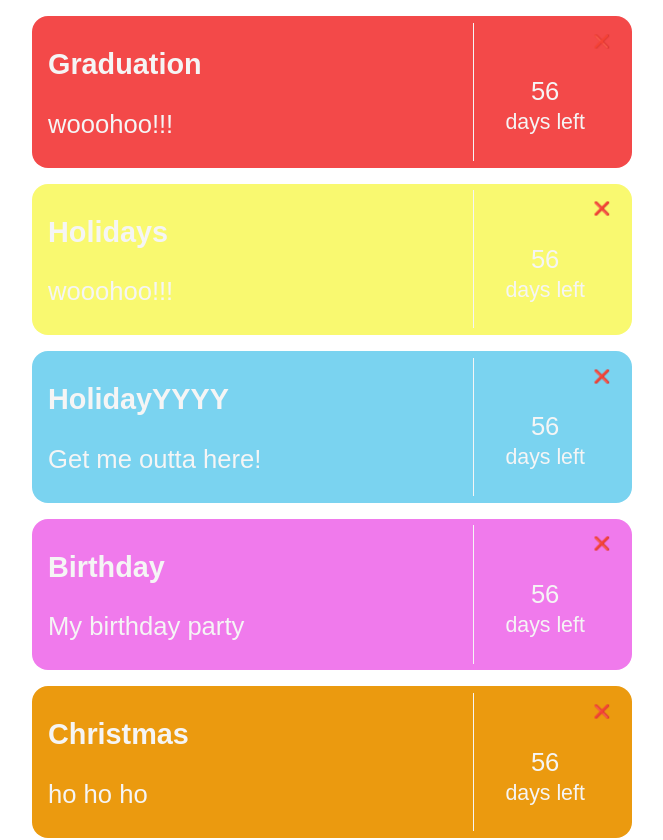
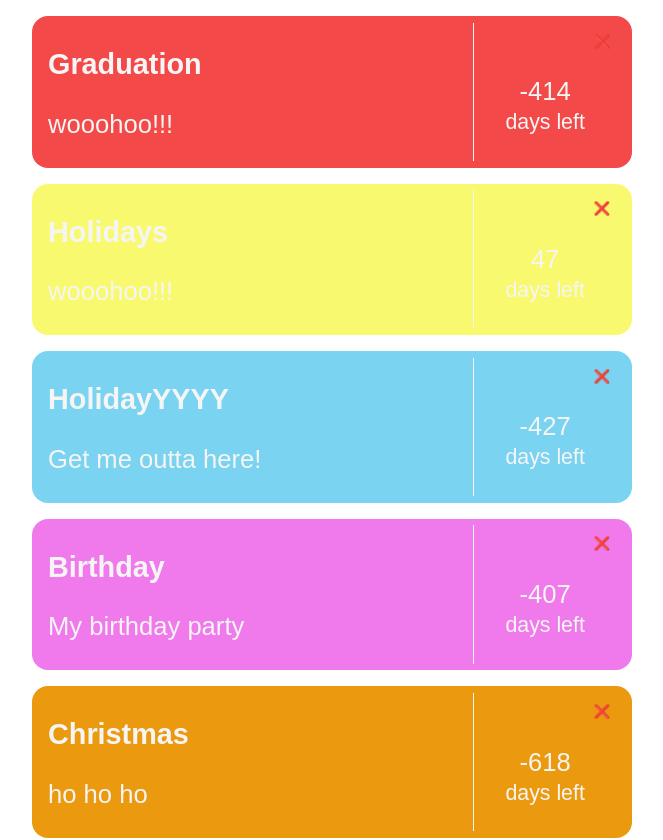
Before and after one commit to SydneyGoodwill/vue-countdown-starter, a Vue app: page / in a window 1280 px wide. Shown: the top 840 px of the page, without its empty margins (308-971 px from the left). Built offline with nearby package versions, Linux system fonts and the light colour scheme.

Commit message:
updated App.vue and Event.vue

```diff
--- a/src/App.vue
+++ b/src/App.vue
@@ -66,10 +66,9 @@ export default {
   },
   methods: {
     daysLeft(event) {
-      const Time = Date.parse(event.date) - Date.now()
-      Time / 1000
-      console.log(Date.parse(event.date));
-      console.log(Date.now());
+      const Time = Date.parse(event.date) - Date.now();
+      const Days = Math.ceil(Time / (1000 * 3600 * 24));
+      return Days
     }
   }
 };
--- a/src/components/Event.vue
+++ b/src/components/Event.vue
@@ -9,7 +9,7 @@
       <button class="remove_btn">&#10060;</button>
     </div>
     <p>
-      56
+      {{ daysLeft }}
       <br/>
       <small>days left</small>
     </p>
@@ -20,7 +20,7 @@
 <script>
 export default {
   name: "Event",
-  props: ['event']
+  props: ["event", "daysLeft"],
 };
 </script>
 
```
